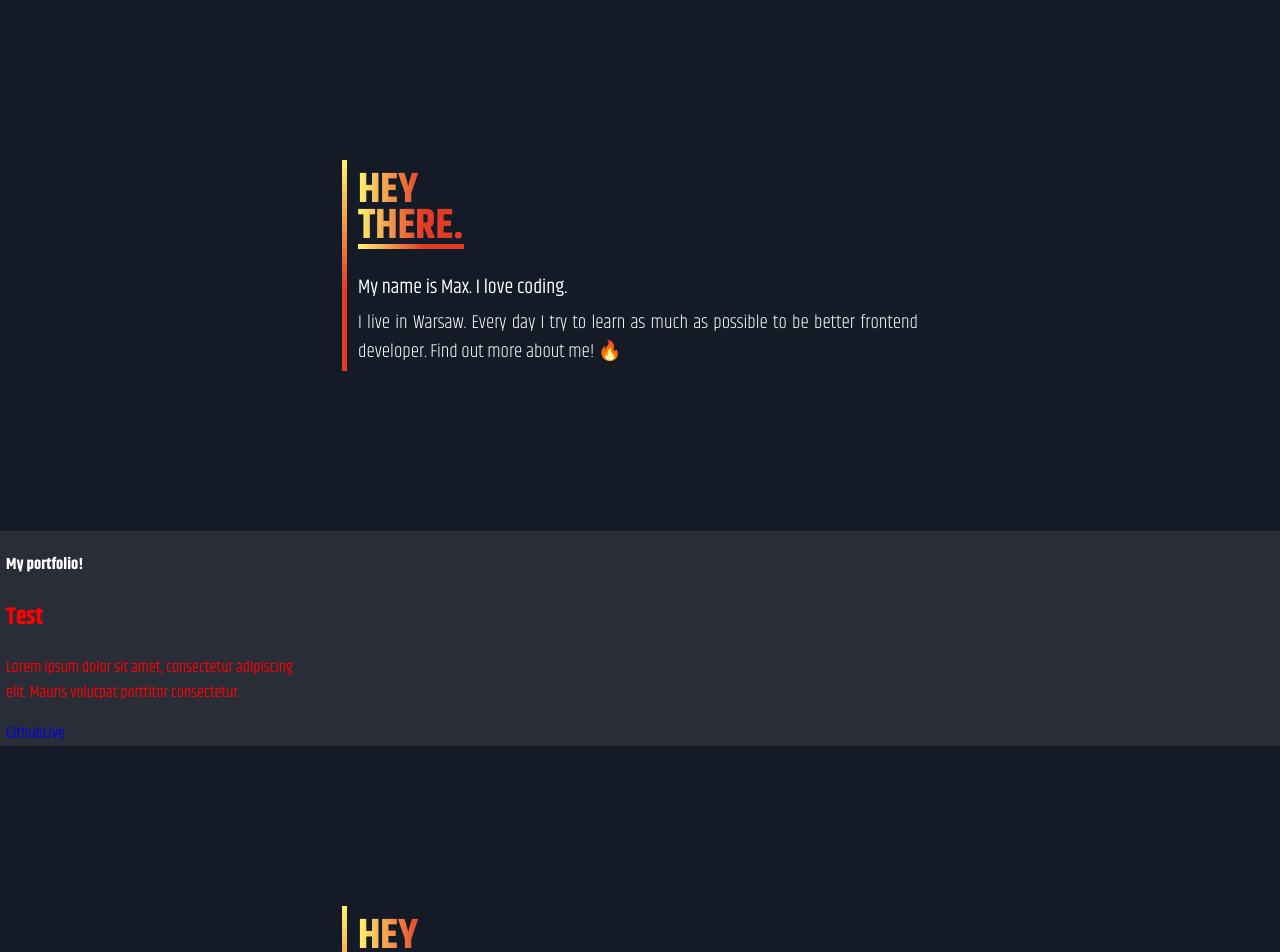
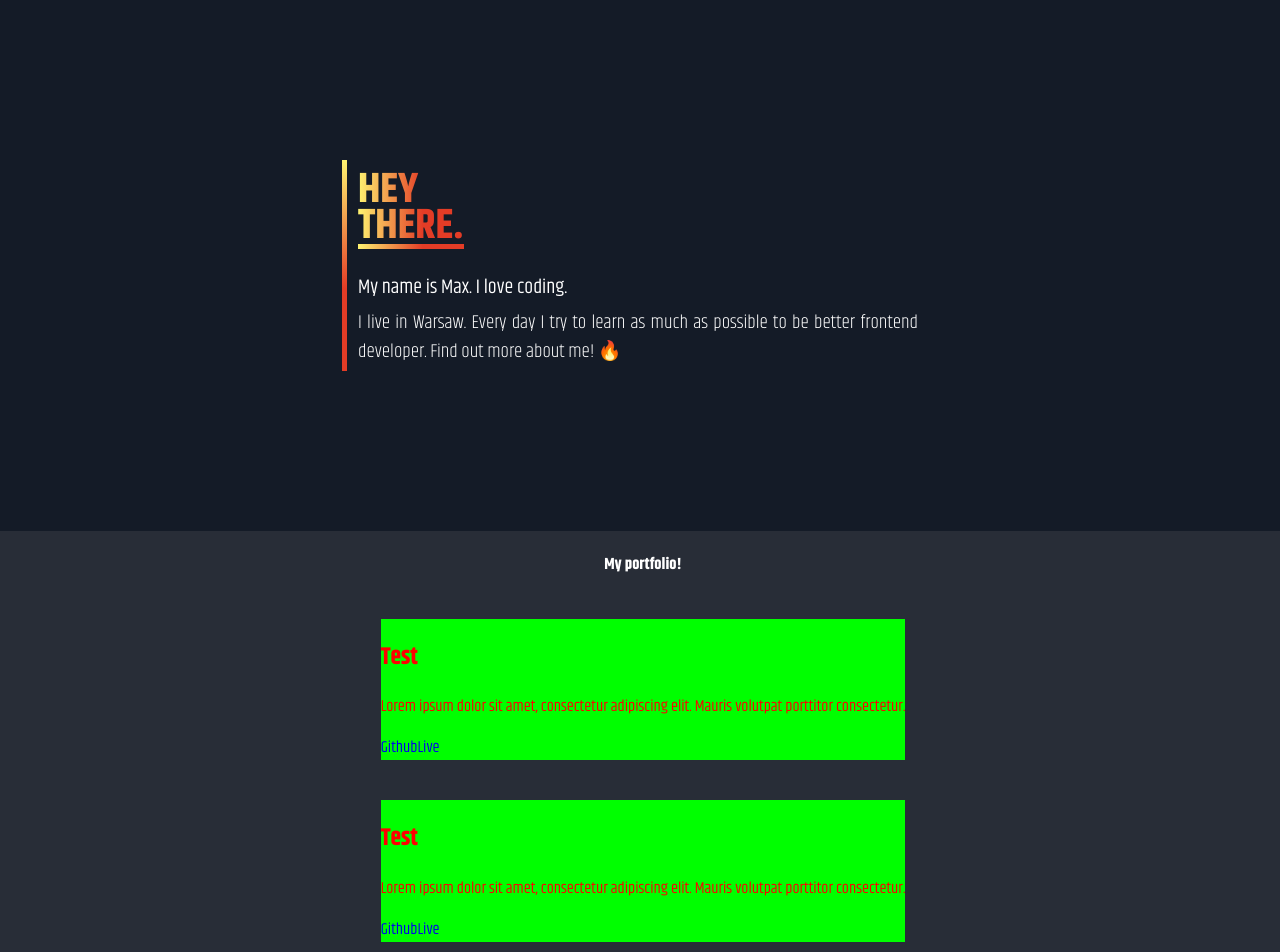
Before and after one commit to maksymilianMroz/maksymilianmroz.github.io, a React (Create React App) app: page / in a window 1280 px wide. Shown: the top 952 px of the page. Built offline with nearby package versions, Linux system fonts and the light colour scheme.

Commit message:
Few test items added to portfolio list

```diff
--- a/src/components/Portfolio/Portfolio.js
+++ b/src/components/Portfolio/Portfolio.js
@@ -10,6 +10,9 @@ const Portfolio = () => {
                 <div className={classes.portfolio__items}>
 
                     <PortfolioItem />
+                    <PortfolioItem />
+                    <PortfolioItem />
+                    <PortfolioItem />
 
                 </div>
             </div>
--- a/src/components/Portfolio/Portfolio.module.scss
+++ b/src/components/Portfolio/Portfolio.module.scss
@@ -11,8 +11,21 @@
     }
 
     .portfolio__header {
+        text-align: center;
     }
 
     .portfolio__items {
+        width: 100%;
+        display: flex;
+        flex-direction: column;
+        align-items: center;
     }
 }
+
+@media screen and (min-width: 768px) {
+    .Portfolio {
+        .section {
+            max-width: 100%;
+        }
+    }
+}
--- a/src/components/Portfolio/PortfolioItem/PortfolioItem.module.scss
+++ b/src/components/Portfolio/PortfolioItem/PortfolioItem.module.scss
@@ -2,6 +2,9 @@
 
 .PortfolioItem {
     color: $basic-font-color;
+    margin: 20px 0;
+    background-color: lime;
+    max-width: 700px;
 
     .infoContainer {
         color: red;
```
